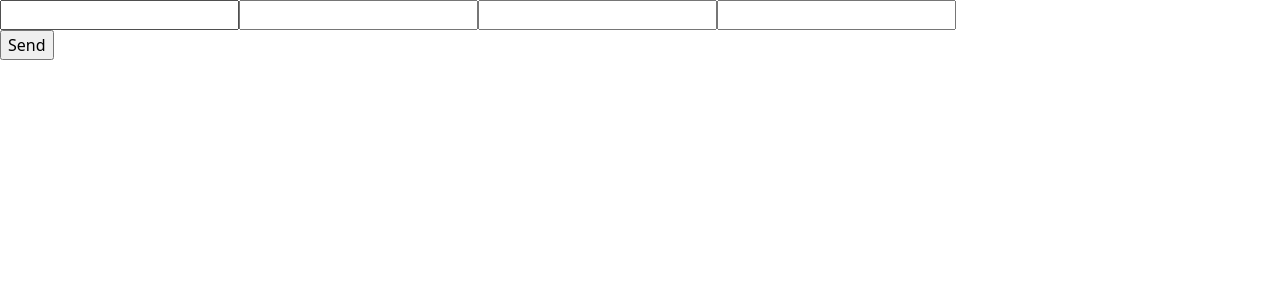
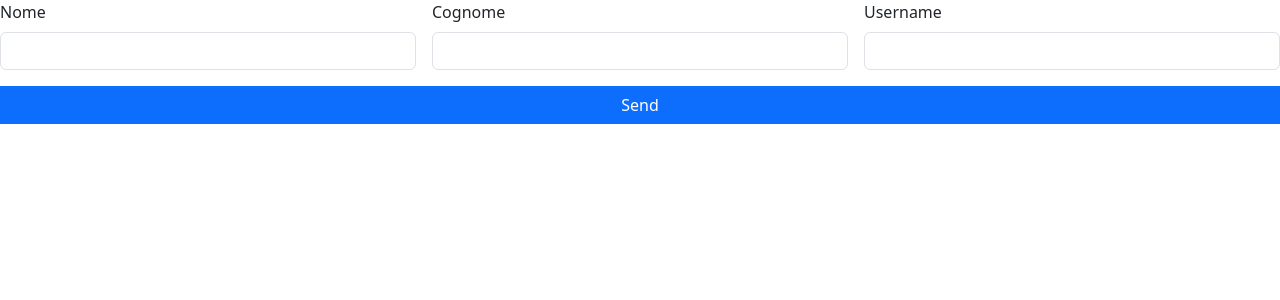
Before and after one commit to enricogiacomazzi/fust-todo-list, a React (Vite) app: page / in a window 1280 px wide. Shown: the top 300 px of the page. Built offline with nearby package versions, Linux system fonts and the light colour scheme.

Commit message:
form hook

```diff
--- a/src/App.jsx
+++ b/src/App.jsx
@@ -3,10 +3,12 @@ import {useState, useRef} from 'react';
 import {clsx} from 'clsx';
 import style from './App.module.css';
 import { useForm } from "react-hook-form"
+import { MyInput } from './components/MyInput';
 
 
 const App = () => {
-  const {register, handleSubmit, formState: {errors}} = useForm();
+  const frm = useForm();
+  const {register, watch, handleSubmit, formState: {errors, dirtyFields}} = frm;
 
   const inputCls = (field) => {
     console.log(errors[field]);
@@ -17,15 +19,17 @@ const App = () => {
     console.log('ciao', data);
   }
 
+  console.log(watch('firstname'));
+
   return (
     <>
-      <form onSubmit={handleSubmit(onSubmit)}>
-        <input className={inputCls('firstname')} type="text" {...register('firstname', {required: true})}></input>
-        <input className={inputCls('lastname')} type="text" {...register('lastname', {required: true, minLength: 4})}></input>
-        <input className={inputCls('username')} type="text" {...register('username', {required: true, pattern: /^@\w+$/})}></input>
-        <input className={inputCls('height')} type="text" {...register('height', {required: true, valueAsNumber: true, min: 0})}></input>
+      <form className="row g-3" onSubmit={handleSubmit(onSubmit)}>
+        <MyInput label="Nome" inputName="firstname" form={frm} registerProps={{required: true}} />
+        <MyInput label="Cognome" inputName="lastname" form={frm} registerProps={{required: true, minLength: 5}} />
+        <MyInput label="Username" inputName="username" form={frm} registerProps={{required: true, pattern: /^@\w+$/}}/>
+
         <br />
-        <input type="submit" value="Send" />
+        <input className="btn btn-primary" type="submit" value="Send" />
         <br/>
       </form>
     </>
--- /dev/null
+++ b/src/components/MyInput.jsx
@@ -0,0 +1,28 @@
+import {clsx} from 'clsx';
+import {useId} from 'react';
+
+
+export const MyInput = ({label, inputName, form, registerProps}) => {
+    const {register, formState: {dirtyFields, errors}} = form;
+    const id = useId();
+
+    return (
+        <div className="col-md-4">
+          <label htmlFor={id} className="form-label">{label}</label>
+          <input
+            id={id}
+            className={clsx([
+              'form-control',
+              dirtyFields[inputName] && errors[inputName] && 'is-invalid',
+              dirtyFields[inputName] && !errors[inputName] && 'is-valid'
+            ])}
+            type="text"
+            {...register(inputName, registerProps)}
+          ></input>
+          <div className="invalid-feedback">
+            Errore
+          </div>
+        </div>
+
+    )
+}
```
